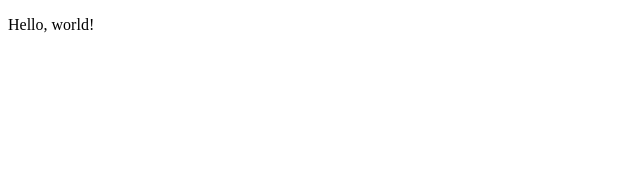
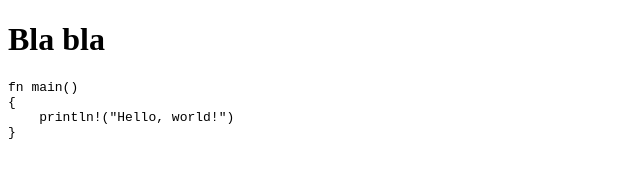
Before and after one commit to chloekek/mmed, a plain HTML site: page src/index.html in a window 1280 px wide. Shown: the whole page, without its empty margins (0-640 px from the left). Drawn offline with Linux system fonts and the light colour scheme.

Commit message:
Add exemplary contenteditable elements

```diff
--- a/src/index.html
+++ b/src/index.html
@@ -1,4 +1,10 @@
 <!DOCTYPE html>
 <meta charset="utf-8">
 <title>mmed</title>
-<p>Hello, world!</p>
+<div contenteditable>
+    <h1>Bla bla</h1>
+</div>
+<pre contenteditable>fn main()
+{
+    println!("Hello, world!")
+}</pre>
```
